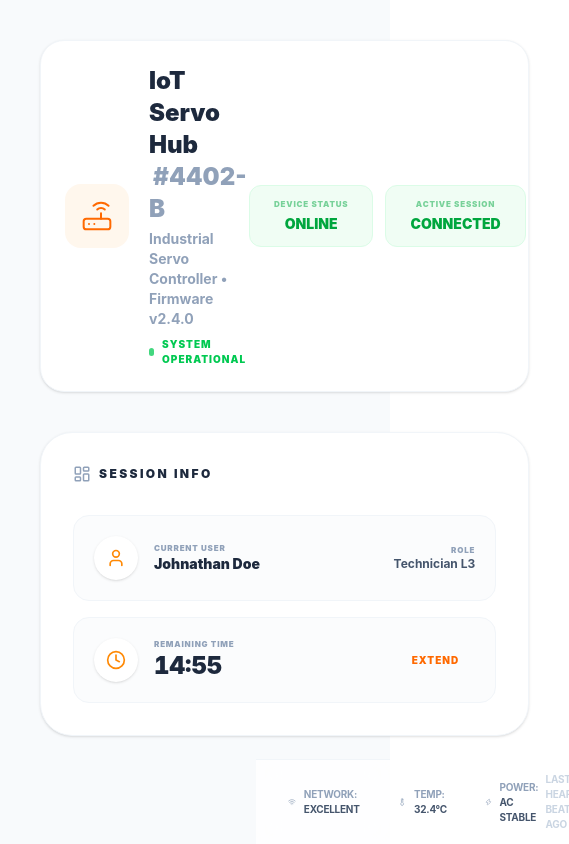
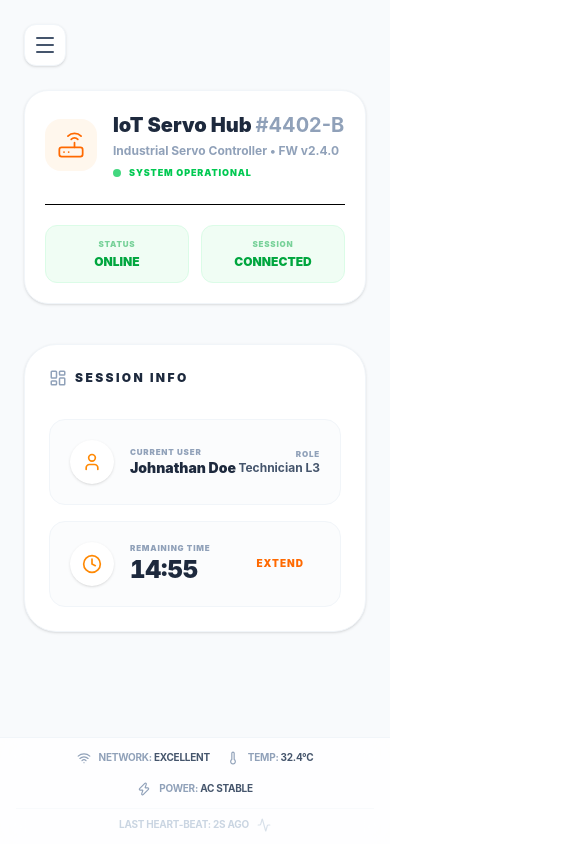
Before and after one commit to Dianka05/IoT, a React (Vite) app in the folder client/: page /device-details in a window 390 px wide. Shown: the whole page, 569 px wide, since content can reach past the window. Built offline with nearby package versions, Linux system fonts and the light colour scheme.

Commit message:
fix device detail

```diff
--- a/client/src/components/DeviceDetails/DeviceHeader.jsx
+++ b/client/src/components/DeviceDetails/DeviceHeader.jsx
@@ -1,33 +1,39 @@
 import { Router } from 'lucide-react';
 
 const DeviceHeader = ({ name, id, firmware }) => (
-  <div className="bg-white p-6 rounded-[24px] border border-slate-100 shadow-sm flex justify-between items-center">
-    <div className="flex items-center gap-5">
-      <div className="p-4 bg-orange-50 rounded-2xl text-orange-500">
-        <Router size={32} strokeWidth={1.5} />
+  <div className="bg-white p-5 md:p-6 rounded-[24px] border border-slate-100 shadow-sm flex flex-col lg:flex-row justify-between items-start lg:items-center gap-6">
+
+    <div className="flex items-center gap-4 md:gap-5 w-full">
+      <div className="p-3 md:p-4 bg-orange-50 rounded-2xl text-orange-500 shrink-0">
+        <Router size={28} className="md:w-8 md:h-8" strokeWidth={1.5} />
       </div>
-      <div>
-        <h1 className="text-2xl font-black text-slate-800">{name} <span className="text-slate-400 ml-1">#{id}</span></h1>
-        <p className="text-sm text-slate-400 font-bold mt-1">
-          Industrial Servo Controller • Firmware {firmware}
+      <div className="min-w-0">
+        <h1 className="text-xl md:text-2xl font-black text-slate-800 flex items-center flex-wrap gap-1">
+          {name} <span className="text-slate-400 font-bold">#{id}</span>
+        </h1>
+        <p className="text-xs md:text-sm text-slate-400 font-bold mt-1 leading-tight">
+          Industrial Servo Controller • FW {firmware}
         </p>
         <div className="flex items-center gap-2 mt-2">
-          <div className="w-2 h-2 bg-green-500 rounded-full animate-pulse" />
-          <span className="text-[10px] font-black text-green-500 uppercase tracking-widest">System Operational</span>
+          <div className="w-2 h-2 bg-green-500 rounded-full animate-pulse shrink-0" />
+          <span className="text-[9px] md:text-[10px] font-black text-green-500 uppercase tracking-widest">
+            System Operational
+          </span>
         </div>
       </div>
     </div>
 
-    <div className="flex gap-3">
-      <div className="bg-green-50 shrink-0 border border-green-100 px-6 py-3 rounded-xl text-center">
-        <p className="text-[8px] font-black text-green-600/50 uppercase tracking-widest mb-1">Device Status</p>
-        <p className="text-sm font-black text-green-600 uppercase">Online</p>
+    <div className="grid grid-cols-2 lg:flex gap-3 w-full lg:w-auto border-t lg:border-t-0 pt-5 lg:pt-0">
+      <div className="bg-green-50 border border-green-100 px-4 md:px-6 py-3 rounded-xl text-center flex-1 lg:flex-none">
+        <p className="text-[8px] font-black text-green-600/50 uppercase tracking-widest mb-1">Status</p>
+        <p className="text-xs md:text-sm font-black text-green-600 uppercase">Online</p>
       </div>
-      <div className="bg-green-50 shrink-0 border border-green-100 px-6 py-3 rounded-xl text-center">
-        <p className="text-[8px] font-black text-green-600/50 uppercase tracking-widest mb-1">Active Session</p>
-        <p className="text-sm font-black text-green-600 uppercase">Connected</p>
+      <div className="bg-green-50 border border-green-100 px-4 md:px-6 py-3 rounded-xl text-center flex-1 lg:flex-none">
+        <p className="text-[8px] font-black text-green-600/50 uppercase tracking-widest mb-1">Session</p>
+        <p className="text-xs md:text-sm font-black text-green-600 uppercase">Connected</p>
       </div>
     </div>
+
   </div>
 );
 
--- a/client/src/components/DeviceDetails/StatusFooter.jsx
+++ b/client/src/components/DeviceDetails/StatusFooter.jsx
@@ -1,24 +1,39 @@
 import { Wifi, Thermometer, Zap, Activity } from 'lucide-react';
 
 const StatusFooter = () => (
-  <div className="fixed bottom-0 left-64 right-0 bg-white/80 backdrop-blur-md border-t border-slate-100 px-8 py-3 flex justify-between items-center z-10">
-    <div className="flex gap-8">
+  <div className={`
+    fixed bottom-0 right-0 z-30
+    left-0 md:left-72
+    bg-white/80 backdrop-blur-md border-t border-slate-100
+    px-4 md:px-8 py-3
+    flex flex-col sm:flex-row justify-between items-center gap-3 sm:gap-0
+  `}>
+    <div className="flex flex-wrap justify-center gap-4 md:gap-8">
       <div className="flex items-center gap-2 text-slate-400">
-        <Wifi size={14} />
-        <span className="text-[10px] font-bold uppercase tracking-tight">Network: <span className="text-slate-600">Excellent</span></span>
+        <Wifi size={14} className="shrink-0" />
+        <span className="text-[10px] font-bold uppercase tracking-tight whitespace-nowrap">
+          Network: <span className="text-slate-600">Excellent</span>
+        </span>
       </div>
+
       <div className="flex items-center gap-2 text-slate-400">
-        <Thermometer size={14} />
-        <span className="text-[10px] font-bold uppercase tracking-tight">Temp: <span className="text-slate-600">32.4°C</span></span>
+        <Thermometer size={14} className="shrink-0" />
+        <span className="text-[10px] font-bold uppercase tracking-tight whitespace-nowrap">
+          Temp: <span className="text-slate-600">32.4°C</span>
+        </span>
       </div>
+
       <div className="flex items-center gap-2 text-slate-400">
-        <Zap size={14} />
-        <span className="text-[10px] font-bold uppercase tracking-tight">Power: <span className="text-slate-600">AC Stable</span></span>
+        <Zap size={14} className="shrink-0" />
+        <span className="text-[10px] font-bold uppercase tracking-tight whitespace-nowrap">
+          Power: <span className="text-slate-600">AC Stable</span>
+        </span>
       </div>
     </div>
-    <div className="flex items-center gap-2 text-slate-300">
+
+    <div className="flex items-center gap-2 text-slate-300 border-t sm:border-t-0 border-slate-50 pt-2 sm:pt-0 w-full sm:w-auto justify-center">
       <span className="text-[10px] font-bold uppercase tracking-tight">Last heart-beat: 2s ago</span>
-      <Activity size={14} />
+      <Activity size={14} className="animate-pulse" />
     </div>
   </div>
 );
--- a/client/src/pages/DeviceDetails.jsx
+++ b/client/src/pages/DeviceDetails.jsx
@@ -1,15 +1,24 @@
+import { useState } from 'react';
 import Sidebar from '../components/sidebar';
 import DeviceHeader from '../components/DeviceDetails/DeviceHeader';
 import { SessionInfo, TimerCard } from '../components/DeviceDetails/SessionInfo';
 import StatusFooter from '../components/DeviceDetails/StatusFooter';
-import { LayoutDashboard } from 'lucide-react';
+import { LayoutDashboard, Menu } from 'lucide-react';
 
 const DeviceDetails = () => {
+  const [isSidebarOpen, setIsSidebarOpen] = useState(false);
+
   return (
     <div className="flex min-h-screen bg-[#f8fafc]">
-      <Sidebar />
+      <Sidebar isOpen={isSidebarOpen} setIsOpen={setIsSidebarOpen} />
 
-      <main className="flex-1 p-10 pb-24">
+      <main className="flex-1 p-6 md:p-10 pb-24">
+        <button
+          onClick={() => setIsSidebarOpen(true)}
+          className="md:hidden mb-6 p-2 bg-white rounded-xl border border-slate-100 text-slate-600 shadow-sm"
+        >
+          <Menu size={24} />
+        </button>
 
         <DeviceHeader
           name="IoT Servo Hub"
@@ -18,10 +27,12 @@ const DeviceDetails = () => {
         />
 
         <div className="mt-10 max-w-2xl">
-          <div className="bg-white p-8 rounded-[32px] border border-slate-100 shadow-sm">
+          <div className="bg-white p-6 md:p-8 rounded-[32px] border border-slate-100 shadow-sm">
             <div className="flex items-center gap-2 mb-8">
               <LayoutDashboard size={18} className="text-slate-400" />
-              <h3 className="font-black text-slate-800 uppercase text-xs tracking-[0.2em]">Session Info</h3>
+              <h3 className="font-black text-slate-800 uppercase text-xs tracking-[0.2em]">
+                Session Info
+              </h3>
             </div>
 
             <SessionInfo userName="Johnathan Doe" role="Technician L3" />
```
